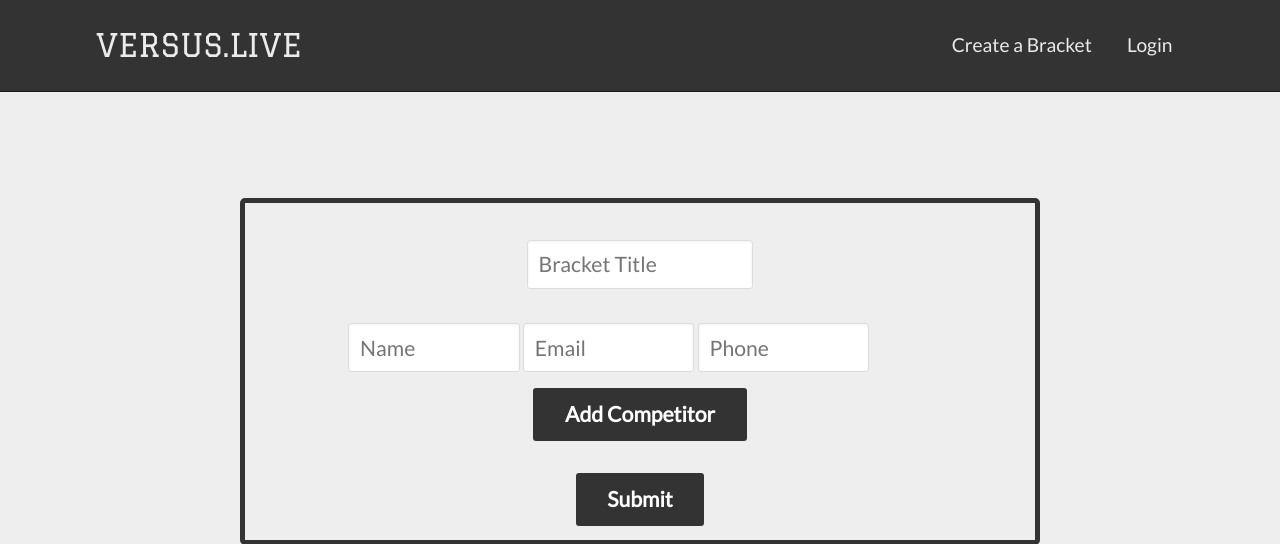
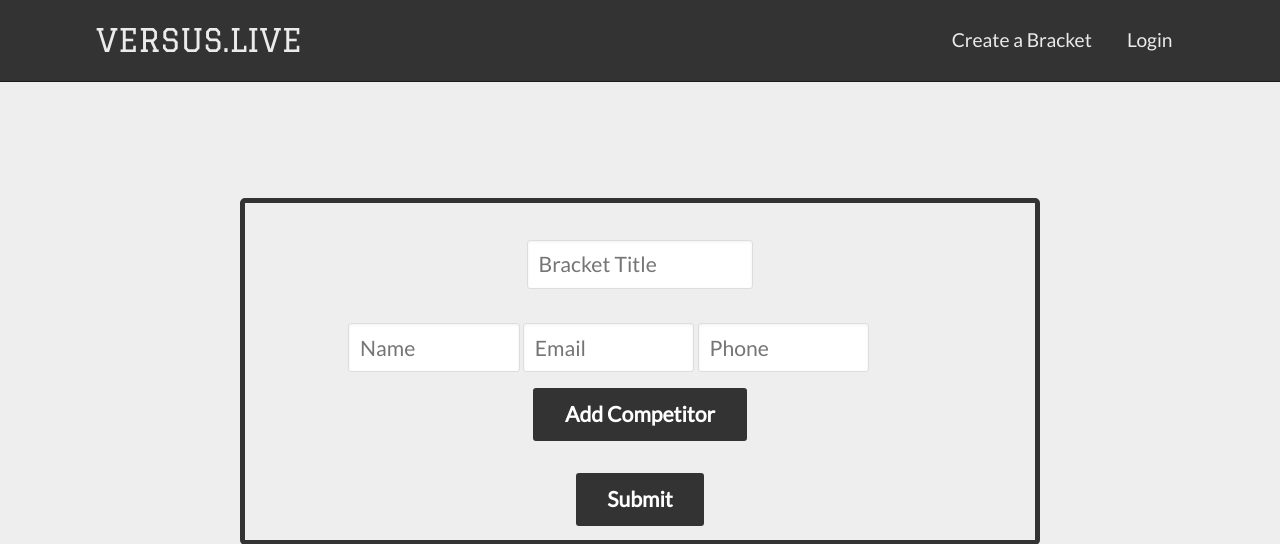
Before and after one commit to TIY-Bracket/bracket_api, a Django app: page /bracket_create/ in a window 1280 px wide. Shown: the top 544 px of the page. Run offline with Django 3.2, Linux system fonts and the light colour scheme; some libraries are stand-ins or nearby versions.

```diff
--- a/api/static/_slide-menu-panel.scss
+++ b/api/static/_slide-menu-panel.scss
@@ -9,7 +9,7 @@ header.navigation {
   $navigation-background: $dark-gray;
   $navigation-color: transparentize(white, 0.1);
   $navigation-color-hover: white;
-  $navigation-height: 90px;
+  $navigation-height: 80px;
   $navigation-nav-button-background: $action-color;
   $navigation-nav-button-background-hover: lighten($navigation-background, 10%);
   $navigation-nav-button-border: 1px solid lighten($navigation-nav-button-background, 20%);
@@ -19,10 +19,9 @@ header.navigation {
   $navigation-submenu-padding: 0em;
   $navigation-submenu-width: 12em;
   $horizontal-bar-mode: $large-screen;
-
+  margin-bottom: 0;
   background-color: $navigation-background;
   border-bottom: 1px solid darken($navigation-background, 10);
-  min-height: $navigation-height;
   width: 100%;
   z-index: 999;
 
@@ -74,7 +73,6 @@ header.navigation {
   nav {
     float: right;
     padding: 0;
-    min-height: $navigation-height;
     z-index: 9999999;
 
     @include media ($horizontal-bar-mode) {
--- a/api/static/main.css
+++ b/api/static/main.css
@@ -266,9 +266,9 @@ svg {
 
 header.navigation {
   position: fixed;
+  margin-bottom: 0;
   background-color: #333;
   border-bottom: 1px solid #1a1a1a;
-  min-height: 90px;
   width: 100%;
   z-index: 999; }
   header.navigation .navigation-wrapper {
@@ -289,17 +289,17 @@ header.navigation {
     color: rgba(255, 255, 255, 0.9);
     display: block;
     float: left;
-    line-height: 90px;
+    line-height: 80px;
     text-decoration: none;
     text-transform: uppercase; }
     header.navigation .logo img {
-      max-height: 90px;
+      max-height: 80px;
       padding: 0.8em 0; }
   header.navigation .navigation-menu-button {
     color: rgba(255, 255, 255, 0.9);
     display: block;
     float: right;
-    line-height: 90px;
+    line-height: 80px;
     margin: 0;
     padding-right: 1em;
     text-decoration: none; }
@@ -311,7 +311,6 @@ header.navigation {
   header.navigation nav {
     float: right;
     padding: 0;
-    min-height: 90px;
     z-index: 9999999; }
     @media screen and (min-width: 53.75em) {
       header.navigation nav {
@@ -332,7 +331,7 @@ header.navigation {
   header.navigation ul li.nav-link {
     background: #333;
     display: block;
-    line-height: 90px;
+    line-height: 80px;
     overflow: hidden;
     padding-right: 0.8em;
     text-align: right;
@@ -342,7 +341,7 @@ header.navigation {
       header.navigation ul li.nav-link {
         background: transparent;
         display: inline;
-        line-height: 90px;
+        line-height: 80px;
         text-decoration: none;
         width: auto; } }
     header.navigation ul li.nav-link a {
@@ -394,7 +393,7 @@ header.navigation {
       margin: 0; }
       @media screen and (min-width: 53.75em) {
         header.navigation ul.submenu li {
-          line-height: 69.23077px; }
+          line-height: 61.53846px; }
           header.navigation ul.submenu li:first-child > a {
             border-top-left-radius: 3px;
             border-top-right-radius: 3px; }
@@ -416,7 +415,7 @@ header.navigation {
     background: #505050;
     clear: both;
     display: block;
-    height: 90px;
+    height: 80px;
     padding: 0; }
     @media screen and (min-width: 53.75em) {
       header.navigation .navigation-tools {
```
Also changed, not shown: 1 other file.
